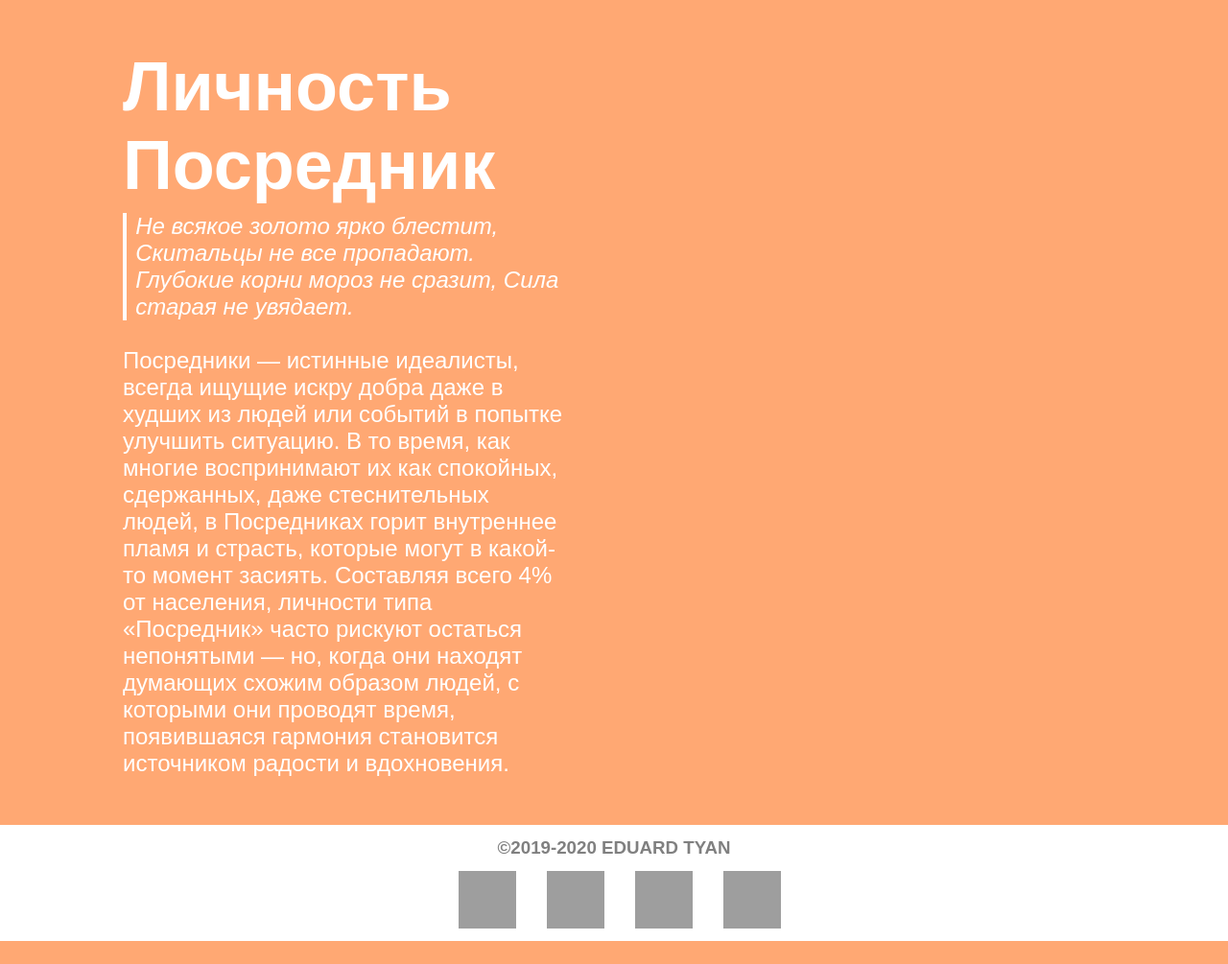
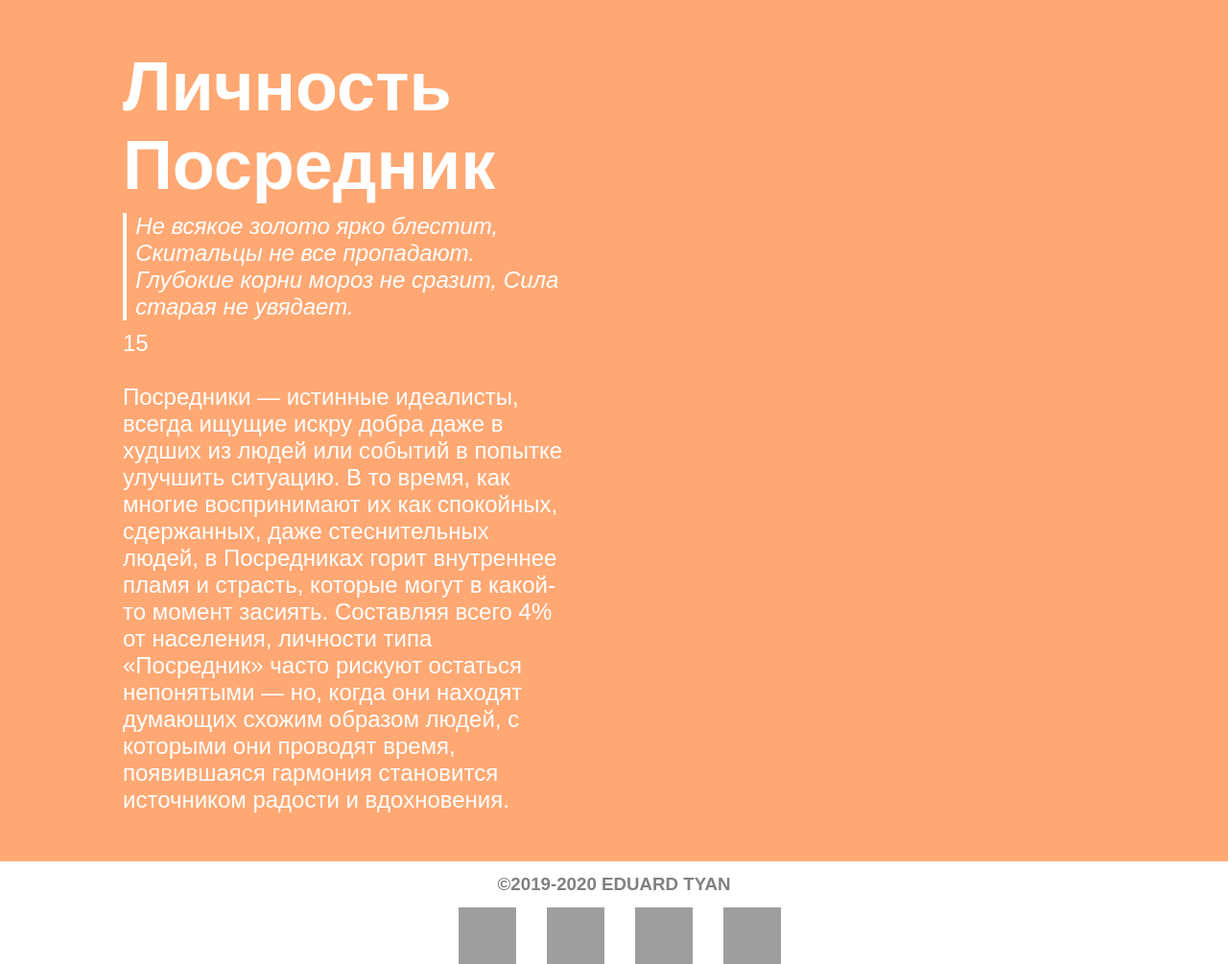
Before and after one commit to EdwardASNL17/DBProject, a PHP site: page /results.php in a window 1280 px wide. Shown: the part 611-1616 px from the top of the page at 96% size. Before the commit the page ends 1592 px from the top, so only its background shows below. Run offline with PHP 8.4, Linux system fonts and the light colour scheme; a user stored in the database is signed in; data comes from the database, SQL or seed files in the repository; grey boxes are pictures that could not be loaded.

Commit message:
Добавлен блок автора цитат

```diff
--- a/css/style.css
+++ b/css/style.css
@@ -866,3 +866,7 @@ body{
 	right: 0%;
 
 }
+.author
+{
+	margin-top: 10px;
+}
--- a/results.php
+++ b/results.php
@@ -15,6 +15,7 @@
     		$psycho_type = $row[1];
     		$psycho_citata = $row[2];
     		$psycho_opis = $row[3];
+    		$psycho_author = $row[4];
     }
 
     	}
@@ -56,6 +57,7 @@
 		  ?>
 		<h1>Личность <?php echo "$psycho_type";  ?></h1>
 		<p class="citata"><i><?php echo "$psycho_citata";  ?></i></p>
+		<p class="author"><?php echo "$psycho_author";  ?></p>
 		<br>
 		<p><?php echo "$psycho_opis";  ?></p>
 	<?php }  ?>
```
